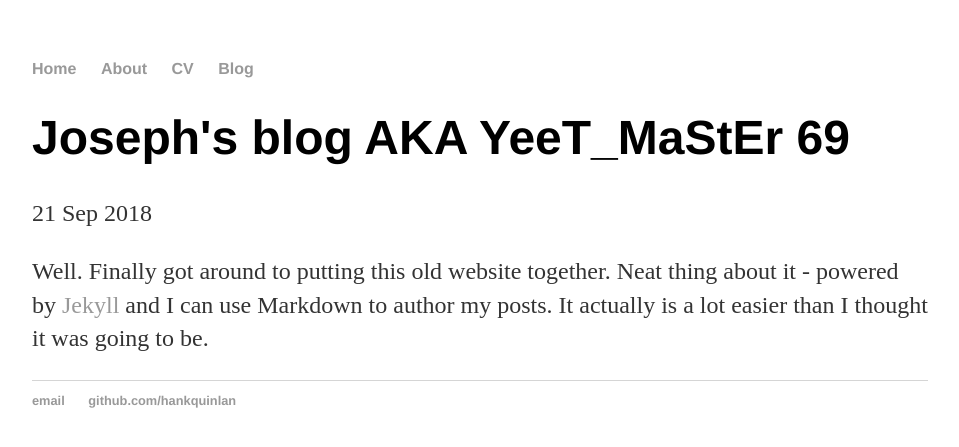
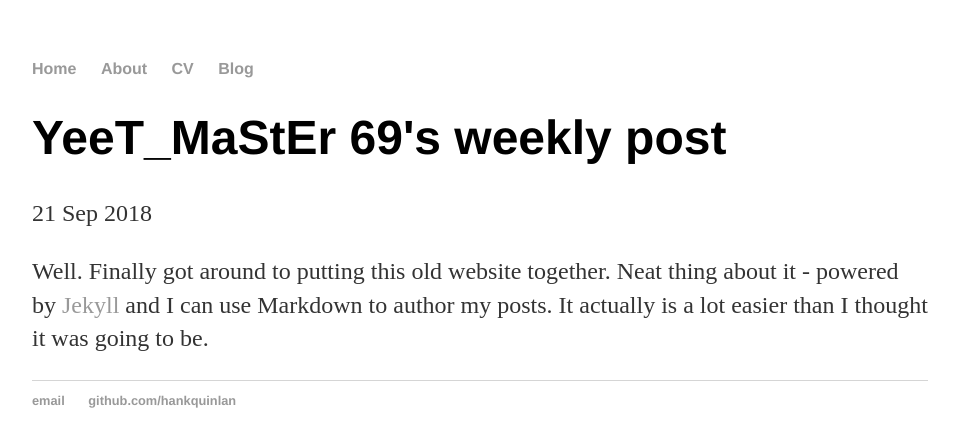
Before and after one commit to josephg5649/joseph5649.github.io, a Jekyll site: the page built from _posts/2018-09-21-YeEt Clan.md, in a window 1280 px wide. Shown: the top 447 px of the page, without its empty margins (160-1119 px from the left). Built offline with Jekyll 4.4.1, drawn with Linux system fonts in a browser that asks for light colours.

Commit message:
Update 2018-09-21-YeEt Clan.md

```diff
--- a/_posts/2018-09-21-YeEt Clan.md
+++ b/_posts/2018-09-21-YeEt Clan.md
@@ -1,6 +1,6 @@
 ---
 layout: post
-title: "Joseph's blog AKA YeeT_MaStEr 69"
+title: "YeeT_MaStEr 69's weekly post"
 date: 2018-09-21
 ---
 
```
